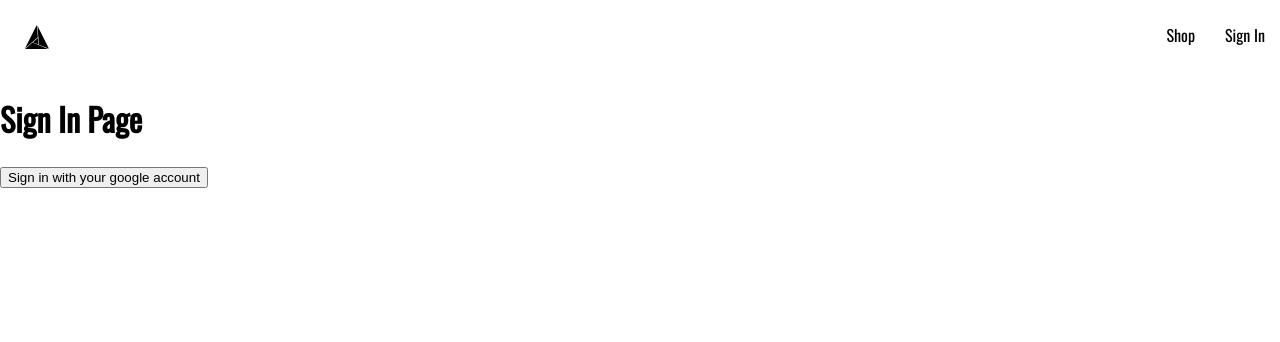
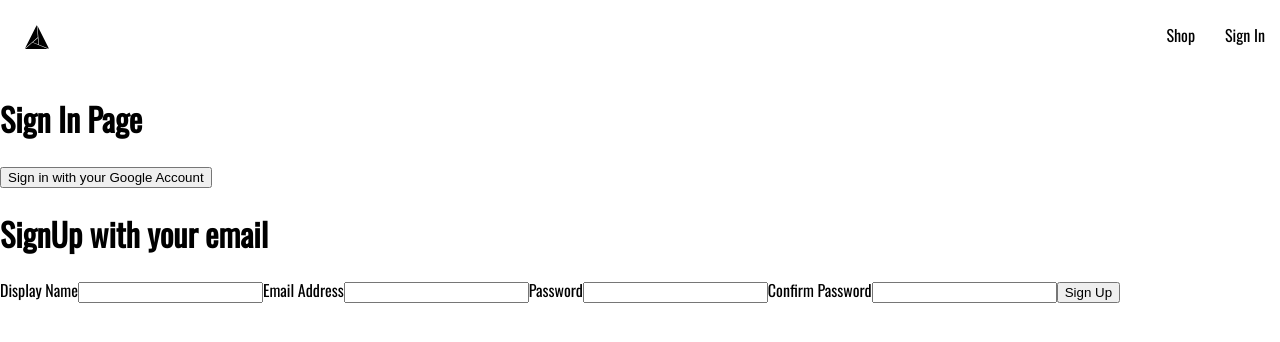
Before and after one commit to SivaSurender/glamly-enterprise-clothing, a React (Create React App) app: page /sign-in in a window 1280 px wide. Shown: the top 342 px of the page. Built offline with nearby package versions, Linux system fonts and the light colour scheme.

Commit message:
New Sign Up placehloder form

```diff
--- /dev/null
+++ b/src/components/new-signUp/signup.component.jsx
@@ -0,0 +1,28 @@
+import React from "react";
+
+const NewSignUp = () => {
+  return (
+    <div>
+      <h1>SignUp with your email </h1>
+      <form onSubmit={() => {}}>
+        <label>Display Name</label>
+        <input type="text" required />
+
+        <label>Email Address</label>
+        <input type="email" required />
+
+        <label>Password</label>
+        <input type="password" required />
+
+        <label>Confirm Password</label>
+        <input type="password" required />
+
+        {/* button to submit the form as whole after validation from above label required fields
+              then submitted through on submit handler attached in the form at the top */}
+        <button type="submit">Sign Up</button>
+      </form>
+    </div>
+  );
+};
+
+export default NewSignUp;
--- a/src/routes/signIn/signin.component.jsx
+++ b/src/routes/signIn/signin.component.jsx
@@ -1,4 +1,5 @@
 import React from "react";
+import NewSignUp from "../../components/new-signUp/signup.component";
 import {
   signInWithGooglePopUp,
   createUserDocumentFromAuth,
@@ -11,12 +12,14 @@ const SignIn = () => {
 
     const userDocref = await createUserDocumentFromAuth(user);
   };
+
   return (
     <div>
       <h1>Sign In Page</h1>
       <button onClick={fetchGoogleUser}>
-        Sign in with your google account
+        Sign in with your Google Account
       </button>
+      <NewSignUp />
     </div>
   );
 };
--- a/src/utilities/firebase/firebase.utility.js
+++ b/src/utilities/firebase/firebase.utility.js
@@ -29,16 +29,18 @@ const firebaseConfig = {
 // Initialize Firebase
 const firbaseApp = initializeApp(firebaseConfig);
 
-const provider = new GoogleAuthProvider();
+const googleProvider = new GoogleAuthProvider();
 
 // sets the mode of which the ser wold be asked to sign in
 // takes in by the way of parameters
-provider.setCustomParameters({
+googleProvider.setCustomParameters({
   prompt: "select_account",
 });
 
 export const auth = getAuth();
-export const signInWithGooglePopUp = () => signInWithPopup(auth, provider);
+
+export const signInWithGooglePopUp = () =>
+  signInWithPopup(auth, googleProvider);
 
 // db points our database from our firestore directly
 export const db = getFirestore();
```
